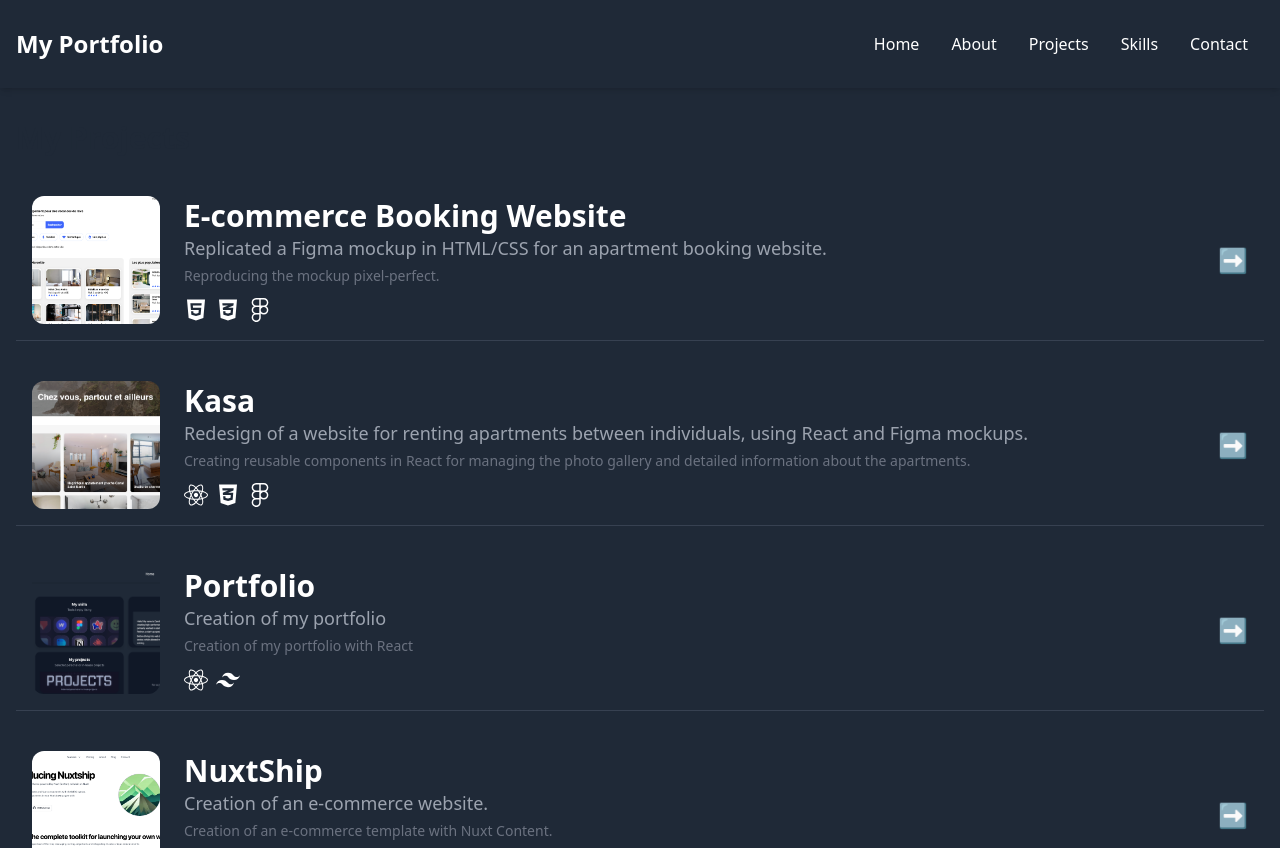
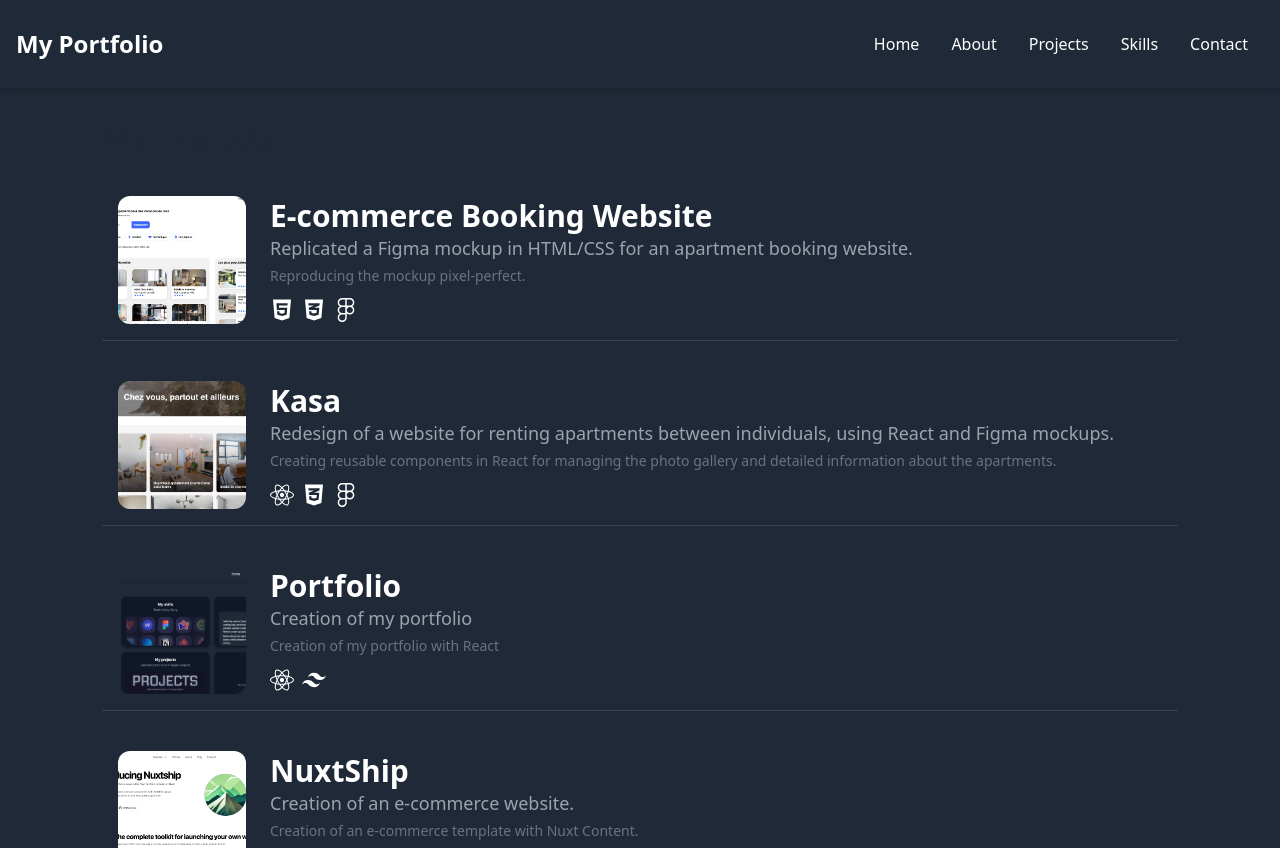
Before and after one commit to CarolinaDelerue/portfolio-react, a React (Vite) app: page /projects in a window 1280 px wide. Shown: the top 848 px of the page. Built offline with nearby package versions, Linux system fonts and the light colour scheme.

Commit message:
center main and change arrow on project page

```diff
--- a/src/App.tsx
+++ b/src/App.tsx
@@ -12,7 +12,7 @@ function App() {
     <Router>
       <div className="flex flex-col min-h-screen bg-gray-800">
         <Header />
-        <main className="flex-grow gray-800">
+        <main className="flex items-center justify-center flex-grow gray-800">
           <Routes>
             <Route path="/" element={<Home />} />
             <Route path="/about" element={<About />} />
--- a/src/components/CardProjects.tsx
+++ b/src/components/CardProjects.tsx
@@ -32,7 +32,7 @@ const CustomCard: React.FC<CustomCardProps> = ({
   linkUrl,
 }) => {
   return (
-    <a href={linkUrl} target="_blank" rel="noopener noreferrer" className="block">
+    <a href={linkUrl} target="_blank" rel="noopener noreferrer" className="block group">
       <div className="flex flex-col items-center p-4 space-y-4 bg-transparent border-b border-gray-700 md:flex-row md:space-y-0 md:space-x-6">
         <div className="flex-shrink-0">
           <img
@@ -55,11 +55,10 @@ const CustomCard: React.FC<CustomCardProps> = ({
             ))}
           </div>
         </div>
-        {linkIcon && (
-          <div className="flex-shrink-0 text-center md:text-right">
-            <span className="text-xl text-gray-400 md:text-2xl">{linkIcon}</span>
-          </div>
-        )}
+
+          <div className="flex-shrink-0 text-center transition-opacity duration-300 opacity-0 md:text-right group-hover:opacity-100">
+<svg xmlns="http://www.w3.org/2000/svg" width="24" height="24" viewBox="0 0 24 24"><path fill="white" d="M19 13v6a2 2 0 0 1-2 2H5a2 2 0 0 1-2-2V7a2 2 0 0 1 2-2h6v2H5v12h12v-6zM13 3v2h4.586l-7.793 7.793l1.414 1.414L19 6.414V11h2V3z"/></svg>          </div>
+
       </div>
     </a>
   );
--- a/src/pages/Contact.tsx
+++ b/src/pages/Contact.tsx
@@ -35,7 +35,7 @@ const Contact: React.FC = () => {
   };
 
   return (
-    <section className="flex items-center justify-center min-h-screen text-white bg-gray-900">
+    <section className="flex items-center justify-center text-white bg-gray-900">
       <div className="w-full max-w-md p-6 bg-gray-800 rounded-lg shadow-lg">
         <h2 className="mb-4 text-xl font-bold text-center">New message to Carolina</h2>
         <form onSubmit={handleSubmit} className="space-y-4">
--- a/src/pages/Home.tsx
+++ b/src/pages/Home.tsx
@@ -5,7 +5,7 @@ import LocationCard from '../components/LocationCard';
 const Home = () => {
     return (
         <div className="container mx-auto mt-12">
-            <div className="flex flex-col space-y-6 md:flex-row md:space-x-6">
+            <div className="flex flex-col items-center justify-center h-full space-y-6 w-full4 gap-x-4 md:flex-row">
                 <div className="flex flex-col space-y-6">
                     <LocationCard/>
                 </div>
--- a/src/pages/Projects.tsx
+++ b/src/pages/Projects.tsx
@@ -32,7 +32,7 @@ const Projects: React.FC = () => {
       description: 'Creation of my portfolio',
       challenge: 'Creation of my portfolio with React',
       skills: ['React', 'Tailwind CSS', 'Responsive Design'],
-      link: 'https://carolina-portfolio-react.netlify.app/',
+      link: ' ',
       imageSrc: '/assets/portfolio.png',
     },
     {
@@ -90,7 +90,7 @@ const Projects: React.FC = () => {
               description={project.description}
               challenge={project.challenge}
               tags={project.skills}
-              linkIcon="➡️"
+              // linkIcon=""
               linkUrl={project.link}
             />
           ))}
--- a/src/pages/Skills.tsx
+++ b/src/pages/Skills.tsx
@@ -47,10 +47,10 @@ function App() {
 
   return (
     <>
-      {/* Bannière pleine page */}
+      {/* Bannière pleine page
       <div className="mt-16">
         <BannerIcon />
-      </div>
+      </div> */}
 
       {/* Contenu principal */}
       <div className="container px-4 mx-auto mt-12">
```
